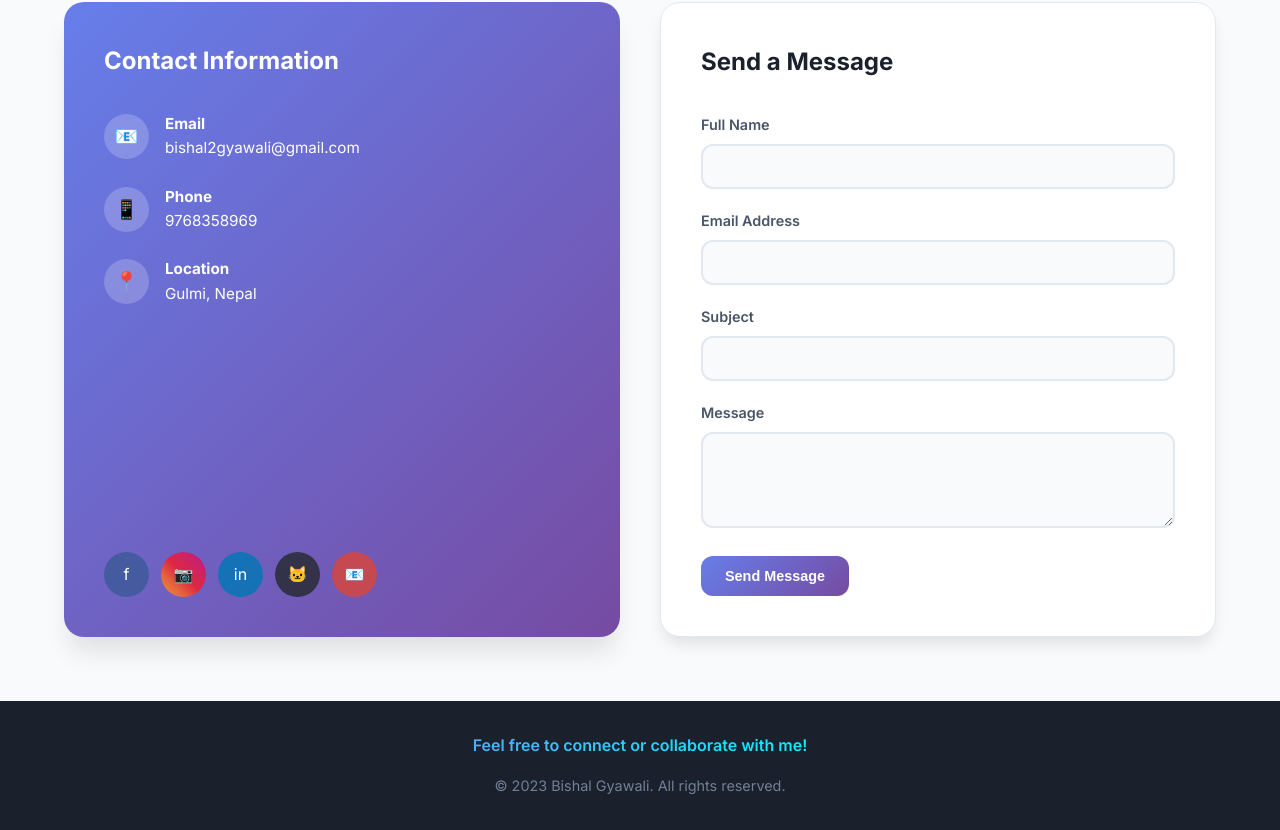
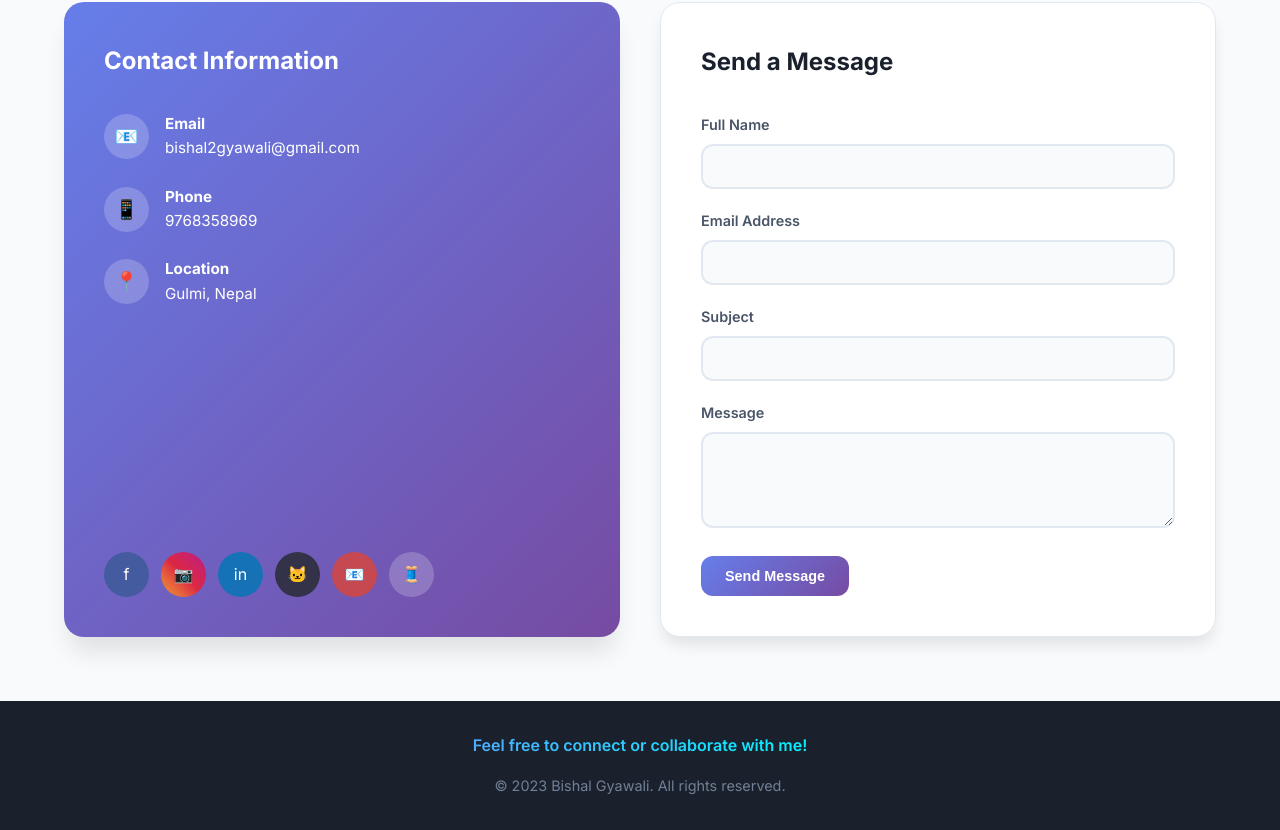
Before and after one commit to bishalo8/portfolio, a plain HTML site: page index.html in a window 1280 px wide. Shown: the part 3835-4665 px from the top of the page. Drawn offline with Linux system fonts and the light colour scheme.

Commit message:
Update index.html

```diff
--- a/index.html
+++ b/index.html
@@ -1507,6 +1507,7 @@
                         <a href="#" class="social-link linkedin" title="LinkedIn">in</a>
                         <a href="#" class="social-link github" title="GitHub">🐱</a>
                         <a href="mailto:bishal2gyawali@gmail.com" class="social-link email" title="Email">📧</a>
+                         <a href="https://www.threads.com/@bishal_o8?xmt=AQF08qt2QBje03p_6RBMTd7f7ljYSpMAmFEddLlHtPMe4ko" class="social-link thread" title="thread">🧵</a>
                     </div>
                 </div>
 
```
